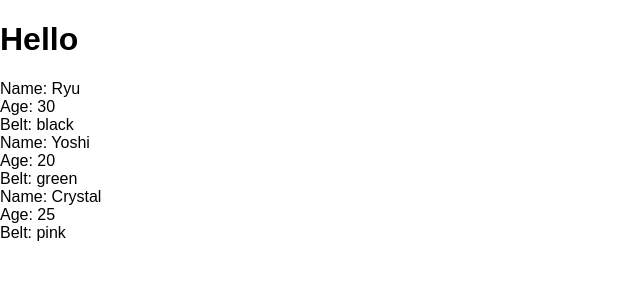
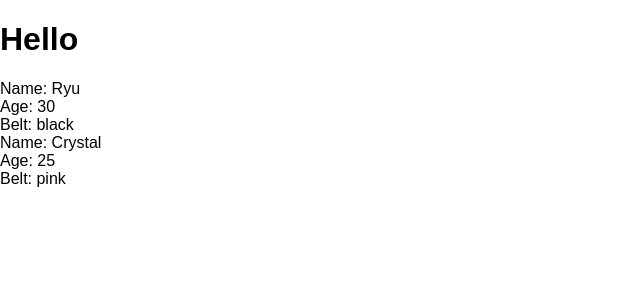
Before and after one commit to alex-kzr/react-redux-tutorial, a React (Create React App) app in the folder myapp/: page / in a window 1280 px wide. Shown: the top 300 px of the page, without its empty margins (0-640 px from the left). Built offline with nearby package versions, Linux system fonts and the light colour scheme.

Commit message:
Add conditional output

```diff
--- a/myapp/src/Ninja.js
+++ b/myapp/src/Ninja.js
@@ -1,19 +1,51 @@
 import React from 'react';
 
-//class Ninjas extends Component {
 const Ninjas = ({ninjas}) => {
-    const ninjaList = ninjas.map(ninja => {
-        return (
-            <div className="ninja" key={ninja.id}>
-                <div>Name: {ninja.name}</div>
-                <div>Age: {ninja.age}</div>
-                <div>Belt: {ninja.belt}</div>
-            </div>
-        );
-    });
+    // solutin 1
+    // const ninjaList = ninjas.map(ninja => {
+    //     if(ninja.age > 20){
+    //         return (
+    //             <div className="ninja" key={ninja.id}>
+    //                 <div>Name: {ninja.name}</div>
+    //                 <div>Age: {ninja.age}</div>
+    //                 <div>Belt: {ninja.belt}</div>
+    //             </div>
+    //         );
+    //     }else{
+    //         return null;
+    //     }
+    // });
+
+    // solution 2
+    // const ninjaList = ninjas.map(ninja => {
+    //     return ninja.age > 20 ? (
+    //         <div className="ninja" key={ninja.id}>
+    //             <div>Name: {ninja.name}</div>
+    //             <div>Age: {ninja.age}</div>
+    //             <div>Belt: {ninja.belt}</div>
+    //         </div>
+    //     ) : null;
+    // });
+
+    // return(
+    //     <div className="ninja-list">
+    //         {ninjaList}
+    //     </div>
+    // );
+
+    // solution 3
     return(
         <div className="ninja-list">
-            {ninjaList}
+            {ninjas.map(ninja => {
+                return ninja.age > 20 ? (
+                    <div className="ninja" key={ninja.id}>
+                        <div>Name: {ninja.name}</div>
+                        <div>Age: {ninja.age}</div>
+                        <div>Belt: {ninja.belt}</div>
+                    </div>
+                ) : null;
+            })
+            }
         </div>
     );
 }
```
